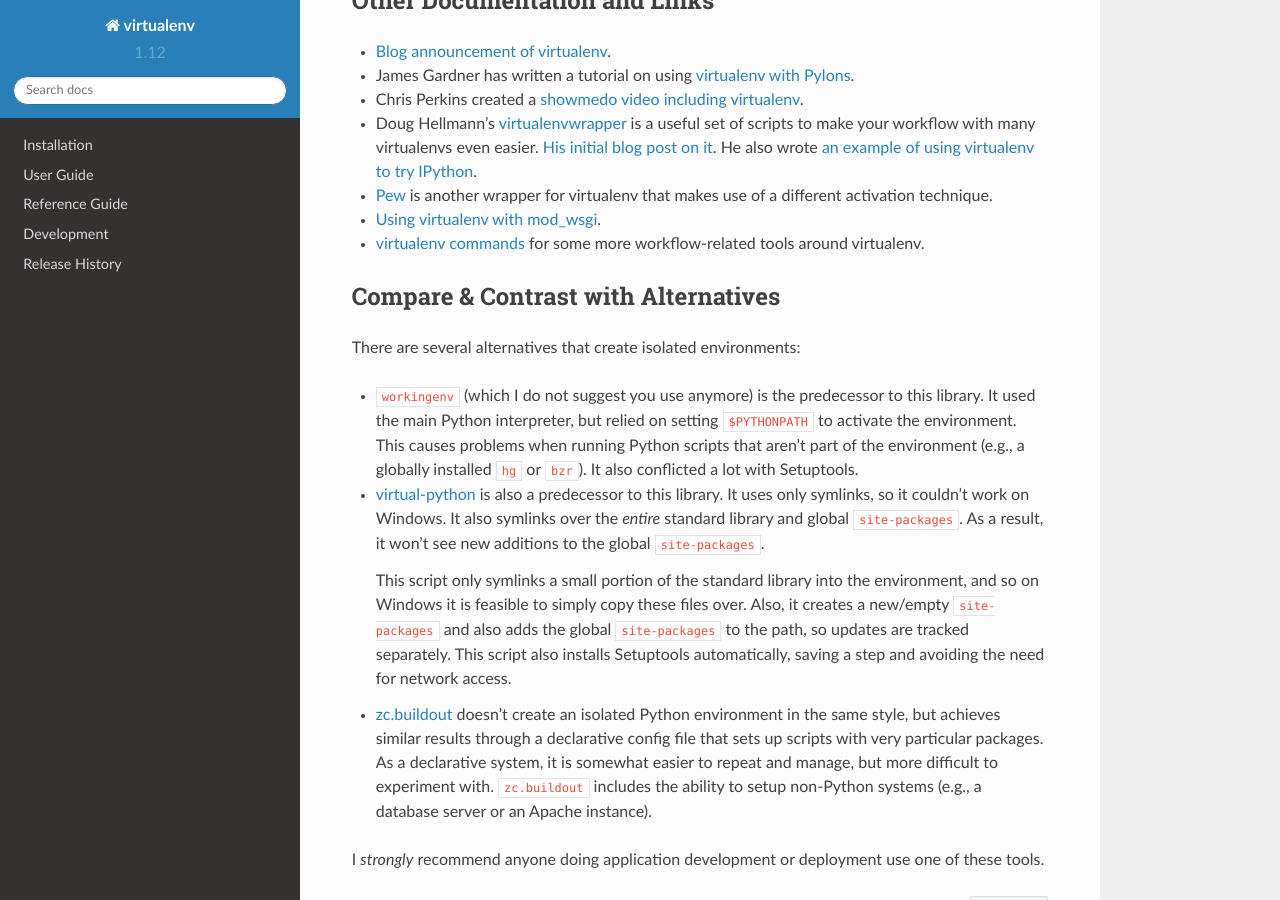
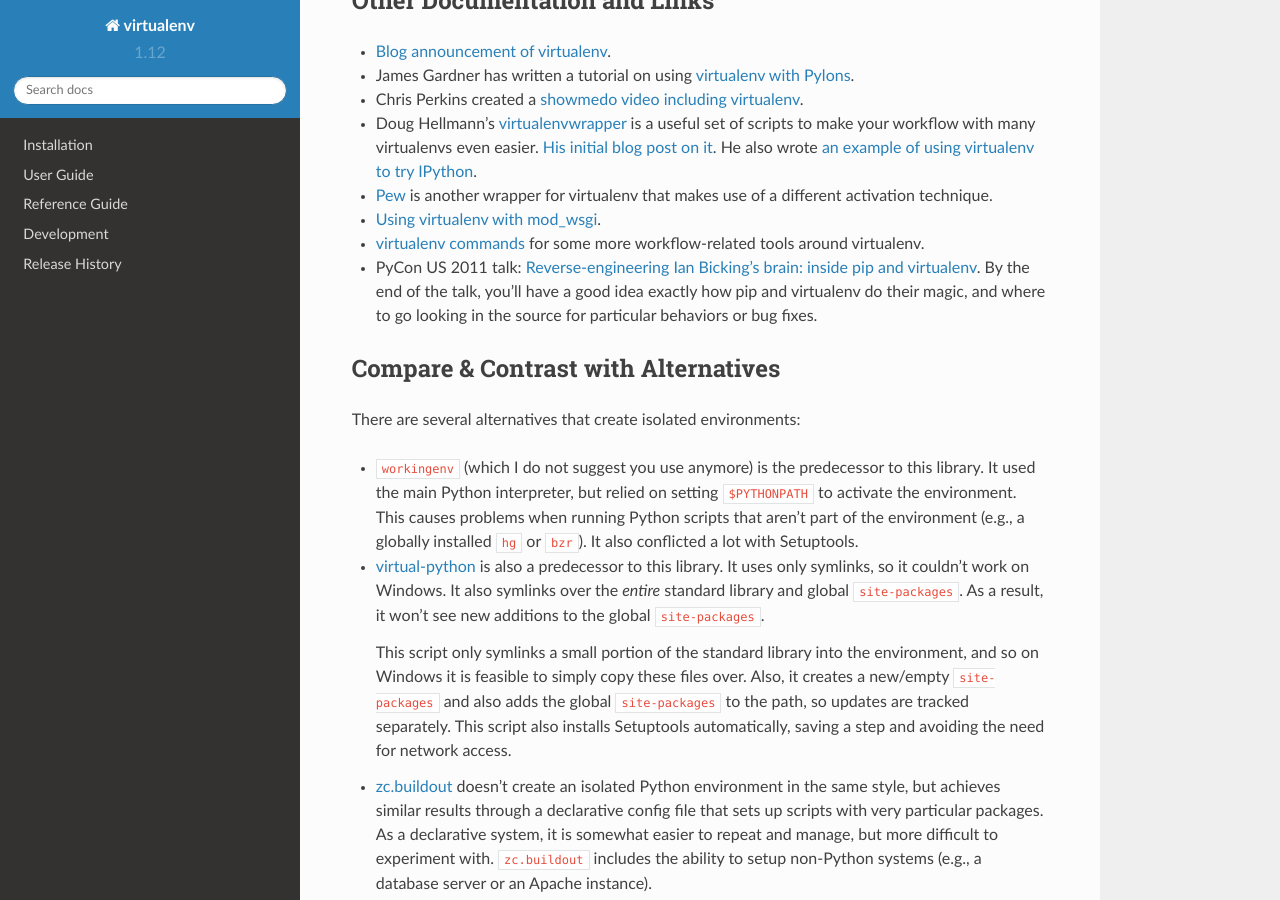
Before and after one commit to pypa/virtualenv, a Sphinx documentation site: the page built from docs/index.rst, in a window 1280 px wide and 900 px high, scrolled down 1505 px. Built offline with Sphinx 7.4.7 and the Read the Docs theme 2.0.0, drawn with Linux system fonts in a browser that asks for light colours.

Commit message:
Add Pycon 2011 talk, thanks @evvers
- Fixes #593

```diff
--- a/docs/index.rst
+++ b/docs/index.rst
@@ -92,6 +92,12 @@
   <https://github.com/thisismedium/virtualenv-commands>`_ for some more
   workflow-related tools around virtualenv.
 
+* PyCon US 2011 talk: `Reverse-engineering Ian Bicking's brain: inside pip and virtualenv
+  <http://pyvideo.org/video/568/reverse-engineering-ian-bicking--39-s-brain--insi>`_.
+  By the end of the talk, you'll have a good idea exactly how pip
+  and virtualenv do their magic, and where to go looking in the source
+  for particular behaviors or bug fixes.
+
 Compare & Contrast with Alternatives
 ------------------------------------
 
```
